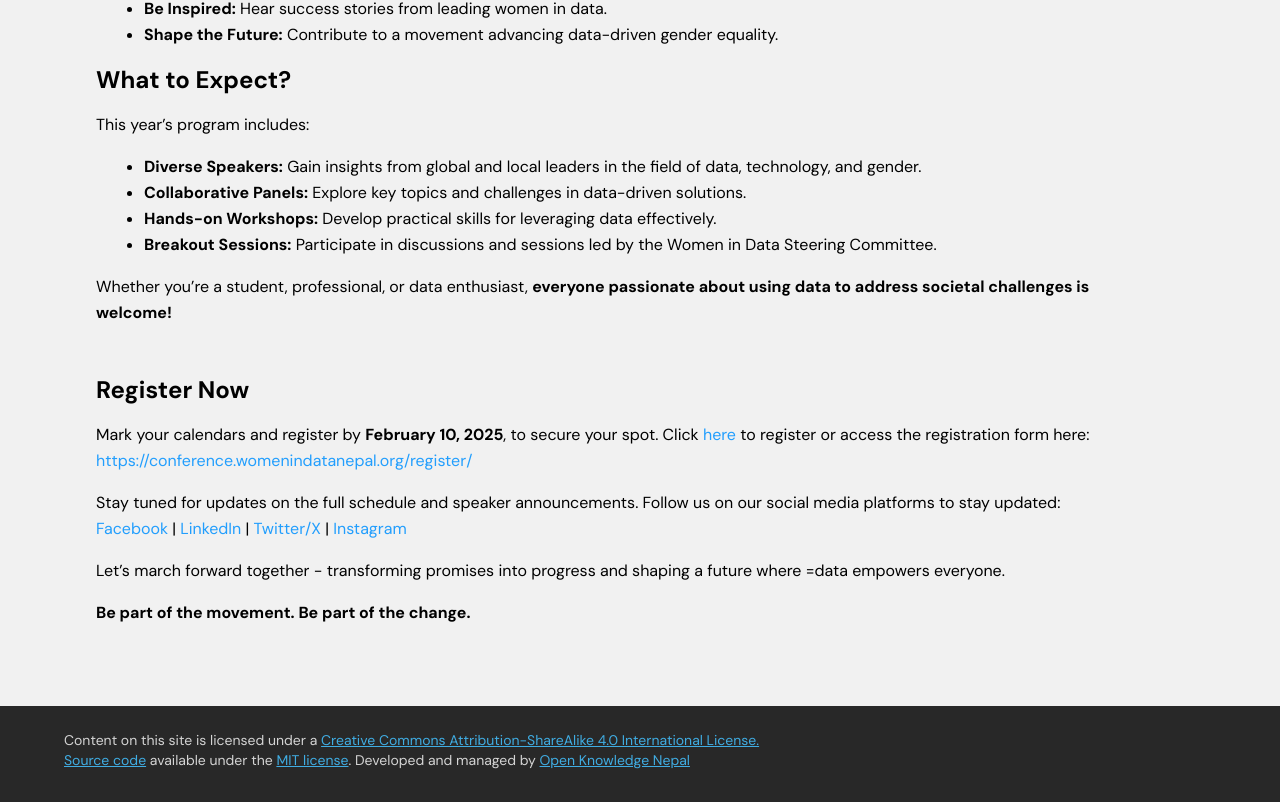
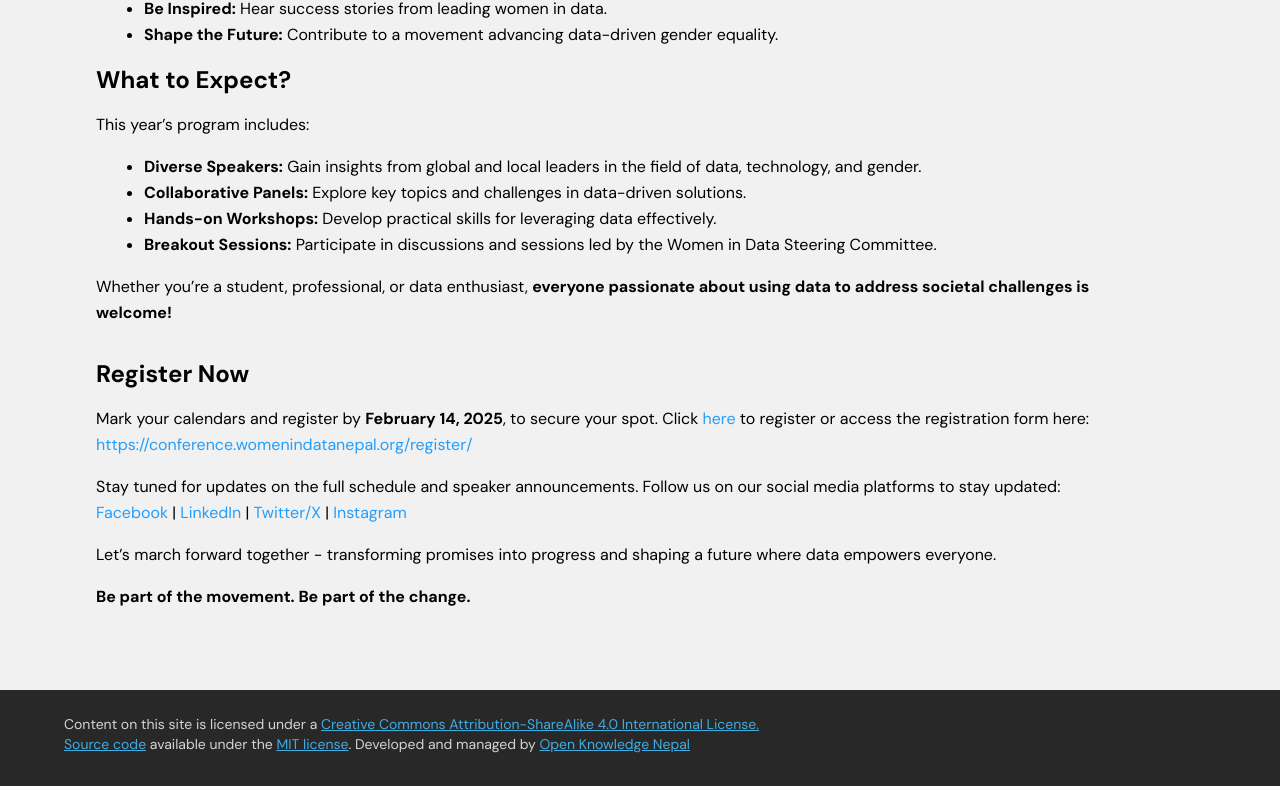
Before and after one commit to openknowledgenp/wid-conference, a Next.js app: page /about in a window 1280 px wide. Shown: the part 740-1542 px from the top of the page. Built offline with nearby package versions, Linux system fonts and the light colour scheme.

Commit message:
date updated

```diff
--- a/src/app/about/page.jsx
+++ b/src/app/about/page.jsx
@@ -83,15 +83,15 @@ export default function About() {
               <p className="text-base leading-relaxed text-black max-w-5xl ">
                 Whether you’re a student, professional, or data enthusiast, <strong>everyone passionate about using data to address societal challenges is welcome!</strong>
               </p>
-              <h3 className="text-2xl text-black font-semibold mt-8">Register Now</h3>
+              <h3 className="text-2xl text-black font-semibold mt-4">Register Now</h3>
               <p className="text-base leading-relaxed max-w-5xl text-black">
-                Mark your calendars and register by <strong>February 10, 2025</strong>, to secure your spot. Click <a href="/register" className='text-[#229EFD]'>here</a> to register or access the registration form here: <a href="/register" className='text-[#229EFD]'>https://conference.womenindatanepal.org/register/</a>
+                Mark your calendars and register by <strong>February 14, 2025</strong>, to secure your spot. Click <a href="/register" className='text-[#229EFD]'>here</a> to register or access the registration form here: <a href="/register" className='text-[#229EFD]'>https://conference.womenindatanepal.org/register/</a>
               </p>
               <p className="text-base leading-relaxed max-w-5xl text-black">
               Stay tuned for updates on the full schedule and speaker announcements. Follow us on our social media platforms to stay updated: <a href="https://www.facebook.com/womenindatanp" className='text-[#229EFD]'>Facebook</a> | <a className='text-[#229EFD]' href='https://www.linkedin.com/company/womenindatanp/'>LinkedIn</a> | <a className='text-[#229EFD]' href='https://x.com/womenindatanp'>Twitter/X</a> | <a className='text-[#229EFD]' href='https://www.instagram.com/womenindata.np/'>Instagram</a>
               </p>
               <p className="text-base leading-relaxed max-w-5xl text-black">
-              Let’s march forward together - transforming promises into progress and shaping a future where =data empowers everyone.
+              Let’s march forward together - transforming promises into progress and shaping a future where data empowers everyone.
               </p>
               <p className="text-base leading-relaxed max-w-5xl text-black"><strong>Be part of the movement. Be part of the change.</strong></p>
             </>
--- a/src/app/contact/page.jsx
+++ b/src/app/contact/page.jsx
@@ -58,7 +58,7 @@ const ContactPage = () => {
     {
       icon: Calendar,
       title: "Registration Deadline",
-      content: "February 10, 2025"
+      content: "February 14, 2025"
     },
     {
       icon: Mail,
--- a/src/components/Hero.jsx
+++ b/src/components/Hero.jsx
@@ -72,7 +72,7 @@ const Hero = () => {
             </Link>
           </div>
           <p className="text-base text-white italic mt-4">
-            Spaces are limited - register by February 10 to secure your spot!
+            Spaces are limited - register by February 14 to secure your spot!
           </p>
         </div>
       </div>
--- a/src/data/config.json
+++ b/src/data/config.json
@@ -2,7 +2,7 @@
     "conference": {
       "title": "Women in Data Conference 2025",
       "tagline": "\"सङ्‍कल्प: Using data to turn promises into progress\"",
-      "date": "2025-02-23T03:15:00Z",
+      "date": "2025-02-25T03:15:00Z",
       "venue": {
         "name": "Kathmandu, Nepal",
         "address": "Durbar Marg, Kathmandu, Nepal",
```
